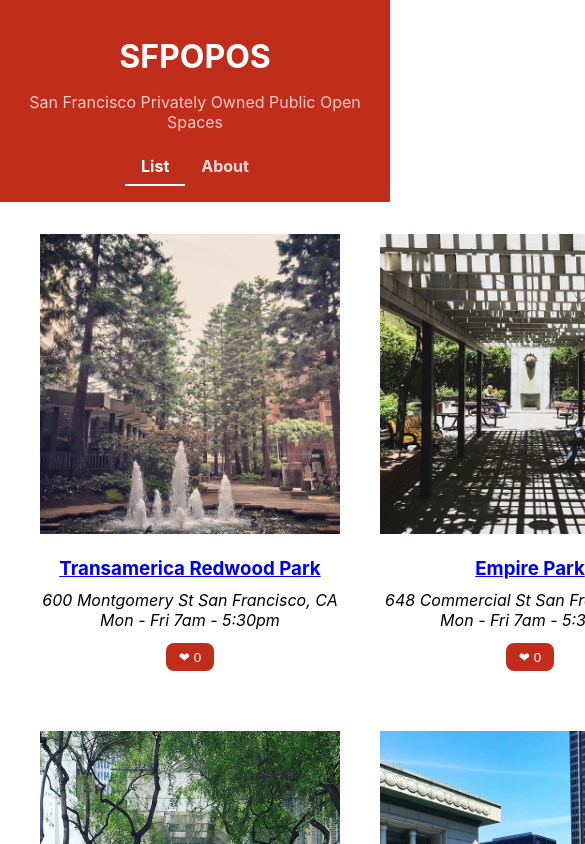
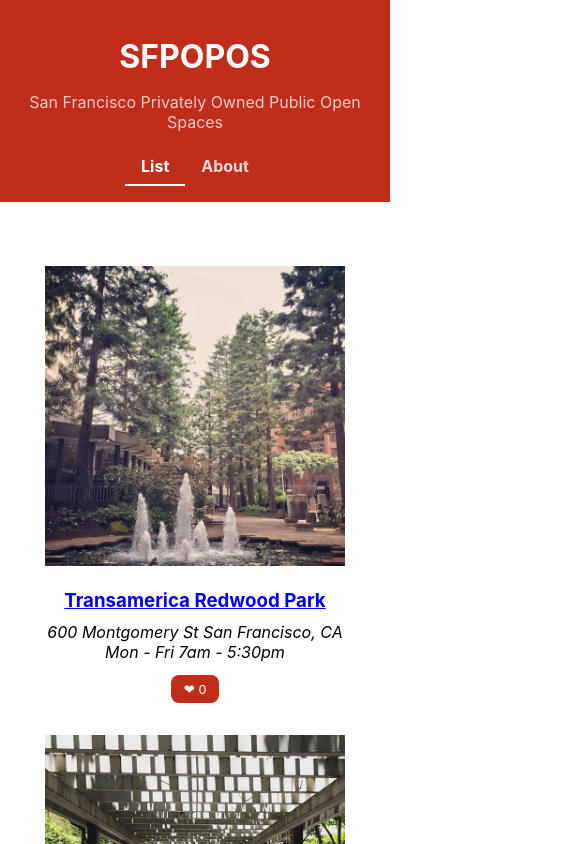
Before and after one commit to yinnyC/sfpopos, a React (Create React App) app: page / in a window 390 px wide. Shown: the top 844 px of the page, 585 px wide, since content can reach past the window. Built offline with nearby package versions, Linux system fonts and the light colour scheme.

Commit message:
STYLING THE LIST

```diff
--- a/src/components/POPOSList/POPOSList.css
+++ b/src/components/POPOSList/POPOSList.css
@@ -1,9 +1,22 @@
 /* src/POPOSList.css */
 
 .POPOSList {
-	width: calc(100% - 80px);
-	margin: auto;
 	display: grid;
 	grid-template-columns: 1fr 1fr 1fr;
-	grid-gap: 40px;
+	grid-gap: 2em;
+	max-width: 1200px;
+	margin: auto;
+	padding: 2em;
 }
+/* Smaller screens and tablets */
+@media only screen and (max-width: 960px) {
+	.POPOSList {
+		grid-template-columns: 1fr 1fr;
+	}
+}
+/* Small screens mobile */
+@media only screen and (max-width: 700px) {
+	.POPOSList {
+		grid-template-columns: 1fr;
+	}
+}
```
